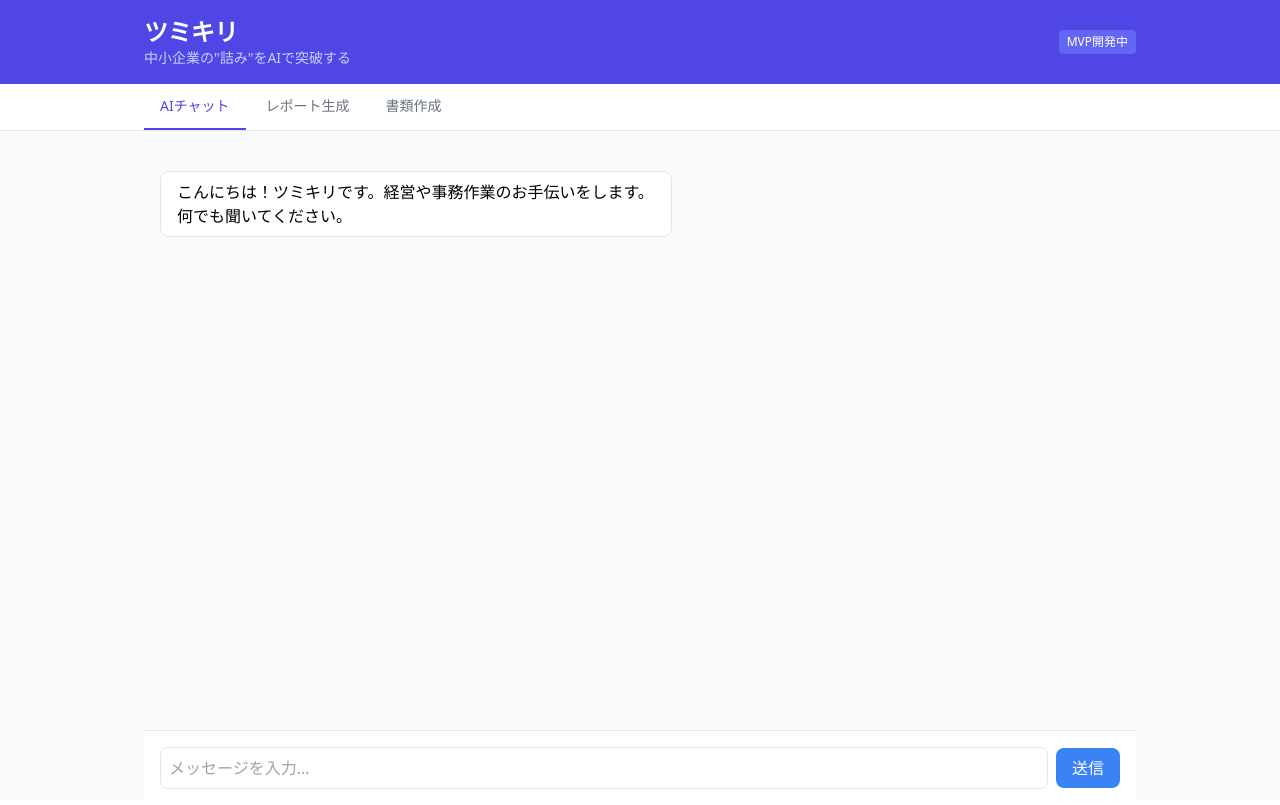
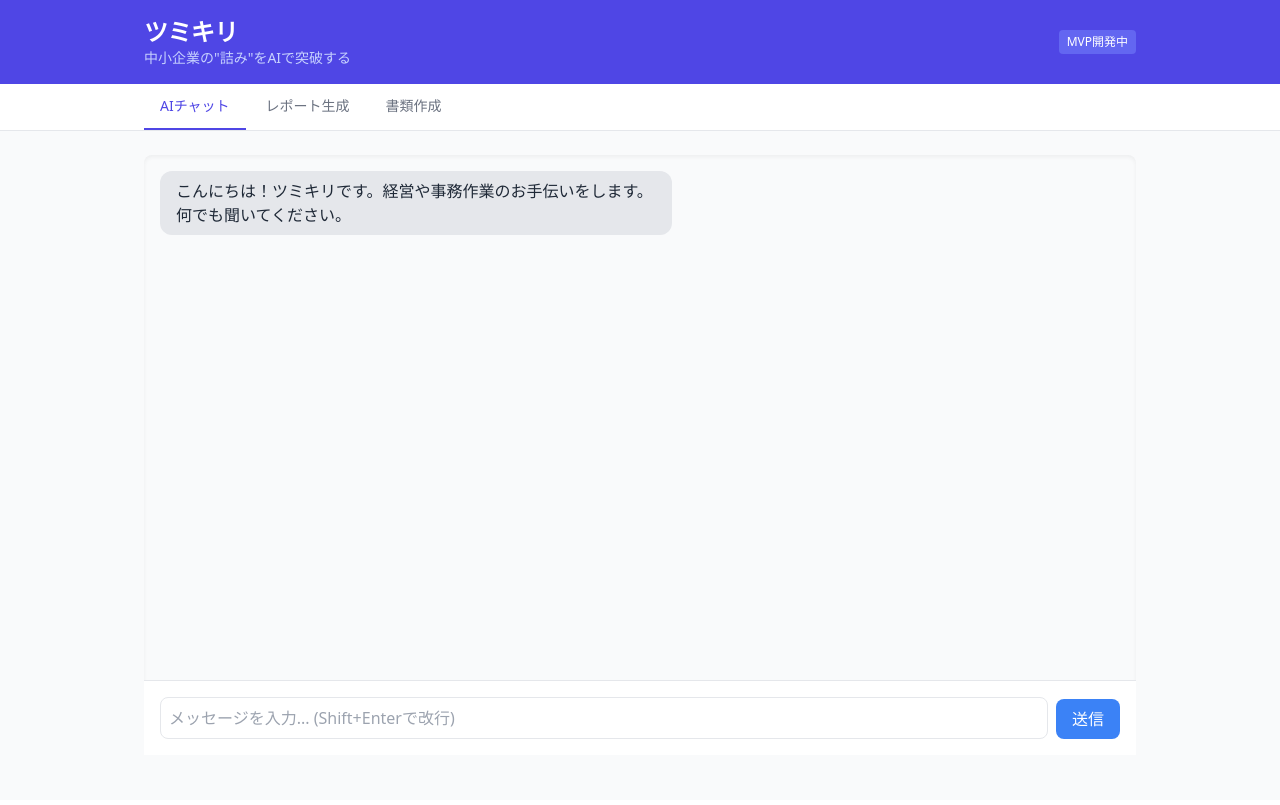
Before and after one commit to mokaland/toppa-inc, a React (Vite) app: page / in a window 1280 px wide. Built offline with nearby package versions, Linux system fonts and the light colour scheme.

Commit message:
[Tech Lead] feat: チャットUIを改善（ローディング・エラー表示・スクロール追従）

```diff
--- a/src/components/ChatWindow.tsx
+++ b/src/components/ChatWindow.tsx
@@ -2,101 +2,121 @@ import { useState, useEffect, useRef } from 'react';
 
 const API_URL = 'https://us-central1-gen-lang-client-0841897546.cloudfunctions.net/toppa_app_api';
 
-interface ChatMessage {
-  id: string;
+interface Message {
   role: 'user' | 'assistant';
   content: string;
 }
 
 const ChatWindow = () => {
-  const [messages, setMessages] = useState<ChatMessage[]>([
-    { id: '1', role: 'assistant', content: 'こんにちは！ツミキリです。経営や事務作業のお手伝いをします。何でも聞いてください。' },
+  const [messages, setMessages] = useState<Message[]>([
+    { role: 'assistant', content: 'こんにちは！ツミキリです。経営や事務作業のお手伝いをします。何でも聞いてください。' },
   ]);
   const [input, setInput] = useState('');
-  const [loading, setLoading] = useState(false);
+  const [isLoading, setIsLoading] = useState(false);
   const [error, setError] = useState<string | null>(null);
   const messagesEndRef = useRef<HTMLDivElement>(null);
 
+  const scrollToBottom = () => {
+    messagesEndRef.current?.scrollIntoView({ behavior: "smooth" });
+  };
+
   useEffect(() => {
-    messagesEndRef.current?.scrollIntoView({ behavior: 'smooth' });
-  }, [messages]);
+    scrollToBottom();
+  }, [messages, isLoading]);
 
-  const handleSend = async () => {
-    if (!input.trim() || loading) return;
+  const handleSendMessage = async () => {
+    if (input.trim() === '' || isLoading) {
+      return;
+    }
 
-    const userMessage: ChatMessage = { id: String(Date.now()), role: 'user', content: input };
-    const updatedMessages = [...messages, userMessage];
-    setMessages(updatedMessages);
+    const newMessages: Message[] = [...messages, { role: 'user', content: input }];
+    setMessages(newMessages);
     setInput('');
-    setLoading(true);
+    setIsLoading(true);
     setError(null);
 
     try {
-      const res = await fetch(API_URL, {
+      const response = await fetch(API_URL, {
         method: 'POST',
-        headers: { 'Content-Type': 'application/json' },
+        headers: {
+          'Content-Type': 'application/json',
+        },
         body: JSON.stringify({
           action: 'chat',
-          messages: updatedMessages.map(({ role, content }) => ({ role, content })),
+          messages: newMessages.map(({ role, content }) => ({ role, content })),
         }),
       });
 
-      if (!res.ok) {
-        throw new Error(`API error: ${res.status} ${res.statusText}`);
+      if (!response.ok) {
+        const errorData = await response.json().catch(() => ({ message: 'サーバーから有効なエラーレスポンスがありませんでした。' }));
+        throw new Error(errorData.message || `HTTPエラー: ${response.status}`);
       }
 
-      const data = await res.json();
-
-      if (data.response) {
-        const assistantMessage: ChatMessage = { id: String(Date.now() + 1), role: 'assistant', content: data.response };
-        setMessages(prevMessages => [...prevMessages, assistantMessage]);
-      } else {
-        throw new Error('予期しないレスポンス形式です。');
-      }
-    } catch (e) {
-      console.error(e);
-      setError('メッセージの送信に失敗しました。時間をおいて再度お試しください。');
-      // 失敗したユーザーメッセージをUIから削除
-      setMessages(prevMessages => prevMessages.slice(0, -1));
+      const data = await response.json();
+      setMessages([...newMessages, { role: 'assistant', content: data.response }]);
+    } catch (err: any) {
+      setError(err.message || '不明なエラーが発生しました。');
     } finally {
-      setLoading(false);
+      setIsLoading(false);
     }
   };
 
   return (
-    <div className="flex flex-col h-[calc(100vh-150px)] bg-gray-50">
+    <div className="flex flex-col h-[calc(100vh-200px)] bg-gray-50 rounded-lg shadow-inner">
       <div className="flex-1 overflow-y-auto p-4 space-y-4">
-        {messages.map((msg) => (
-          <div key={msg.id} className={`flex ${msg.role === 'user' ? 'justify-end' : 'justify-start'}`}>
-            <div className={`max-w-lg px-4 py-2 rounded-lg ${msg.role === 'user' ? 'bg-blue-500 text-white' : 'bg-white border'}`}>
-              <p style={{ whiteSpace: 'pre-wrap' }}>{msg.content}</p>
+        {messages.map((msg, index) => (
+          <div key={index} className={`flex ${msg.role === 'user' ? 'justify-end' : 'justify-start'}`}>
+            <div className={`max-w-lg px-4 py-2 rounded-xl break-words ${
+              msg.role === 'user'
+                ? 'bg-blue-500 text-white'
+                : 'bg-gray-200 text-gray-800'
+            }`}>
+              {msg.content.split('\\n').map((line, i) => <p key={i}>{line}</p>)}
             </div>
           </div>
         ))}
+        {isLoading && (
+          <div className="flex justify-start">
+            <div className="max-w-lg px-4 py-2 rounded-xl bg-gray-200 text-gray-800">
+              <div className="flex items-center space-x-2">
+                <div className="w-2 h-2 bg-gray-500 rounded-full animate-pulse" style={{ animationDelay: '0s' }}></div>
+                <div className="w-2 h-2 bg-gray-500 rounded-full animate-pulse" style={{ animationDelay: '0.1s' }}></div>
+                <div className="w-2 h-2 bg-gray-500 rounded-full animate-pulse" style={{ animationDelay: '0.2s' }}></div>
+              </div>
+            </div>
+          </div>
+        )}
+        {error && (
+           <div className="flex justify-center">
+             <div className="max-w-lg w-full px-4 py-3 rounded-xl bg-red-100 text-red-700">
+               <strong>エラー:</strong> {error}
+             </div>
+           </div>
+        )}
         <div ref={messagesEndRef} />
       </div>
-      <div className="p-4 border-t bg-white">
-        {error && (
-          <div className="text-red-500 text-sm mb-2 p-2 bg-red-100 border border-red-400 rounded">
-            {error}
-          </div>
-        )}
+      <div className="p-4 bg-white border-t">
         <div className="flex items-center space-x-2">
-          <input
-            type="text"
+          <textarea
             value={input}
             onChange={(e) => setInput(e.target.value)}
-            onKeyPress={(e) => e.key === 'Enter' && handleSend()}
-            placeholder="メッセージを入力..."
-            className="flex-1 p-2 border rounded-lg focus:outline-none focus:ring-2 focus:ring-blue-500"
-            disabled={loading}
+            onKeyPress={(e) => {
+              if (e.key === 'Enter' && !e.shiftKey) {
+                e.preventDefault();
+                handleSendMessage();
+              }
+            }}
+            placeholder="メッセージを入力... (Shift+Enterで改行)"
+            className="flex-1 p-2 border rounded-lg focus:outline-none focus:ring-2 focus:ring-blue-500 resize-none"
+            rows={1}
+            disabled={isLoading}
           />
           <button
-            onClick={handleSend}
-            className="px-4 py-2 bg-blue-500 text-white rounded-lg hover:bg-blue-600 disabled:bg-blue-300"
-            disabled={loading}
+            onClick={handleSendMessage}
+            className="px-4 py-2 bg-blue-500 text-white rounded-lg hover:bg-blue-600 disabled:bg-blue-300 disabled:cursor-not-allowed self-end"
+            disabled={isLoading}
           >
-            {loading ? '送信中...' : '送信'}
+            送信
           </button>
         </div>
       </div>
```
